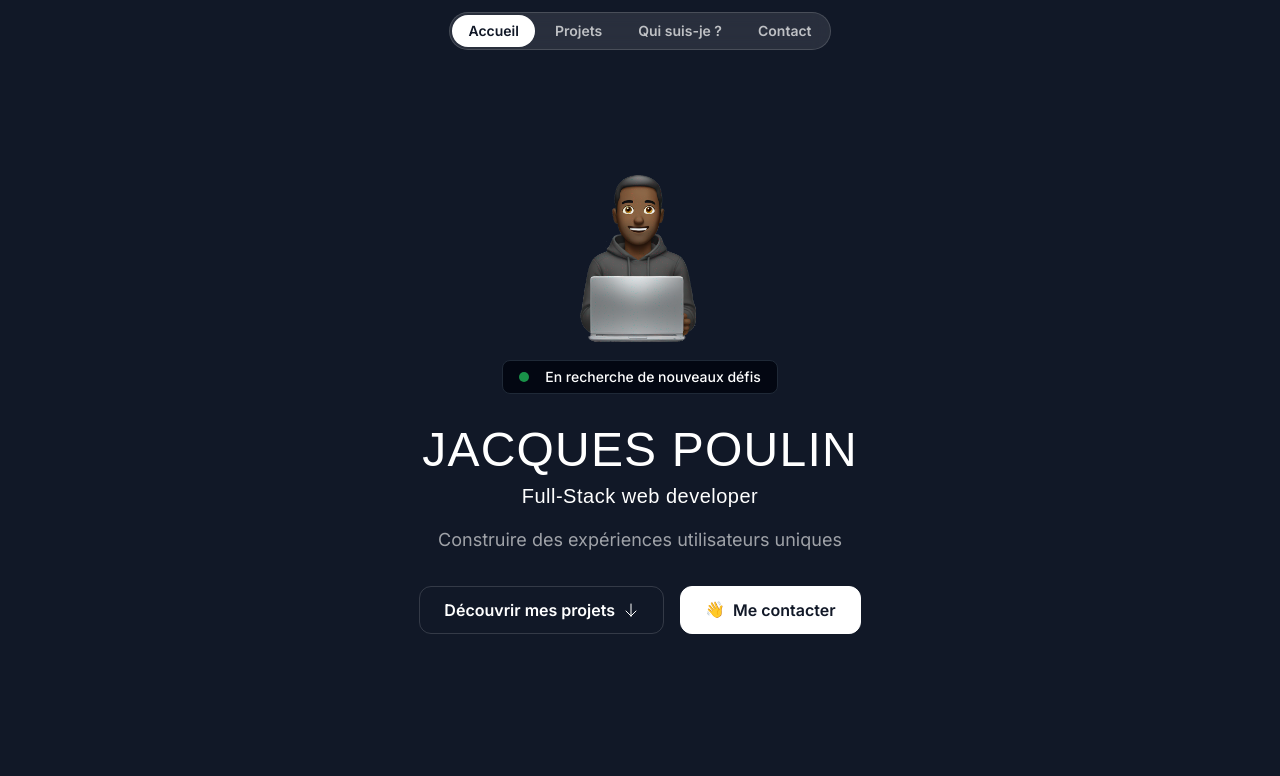
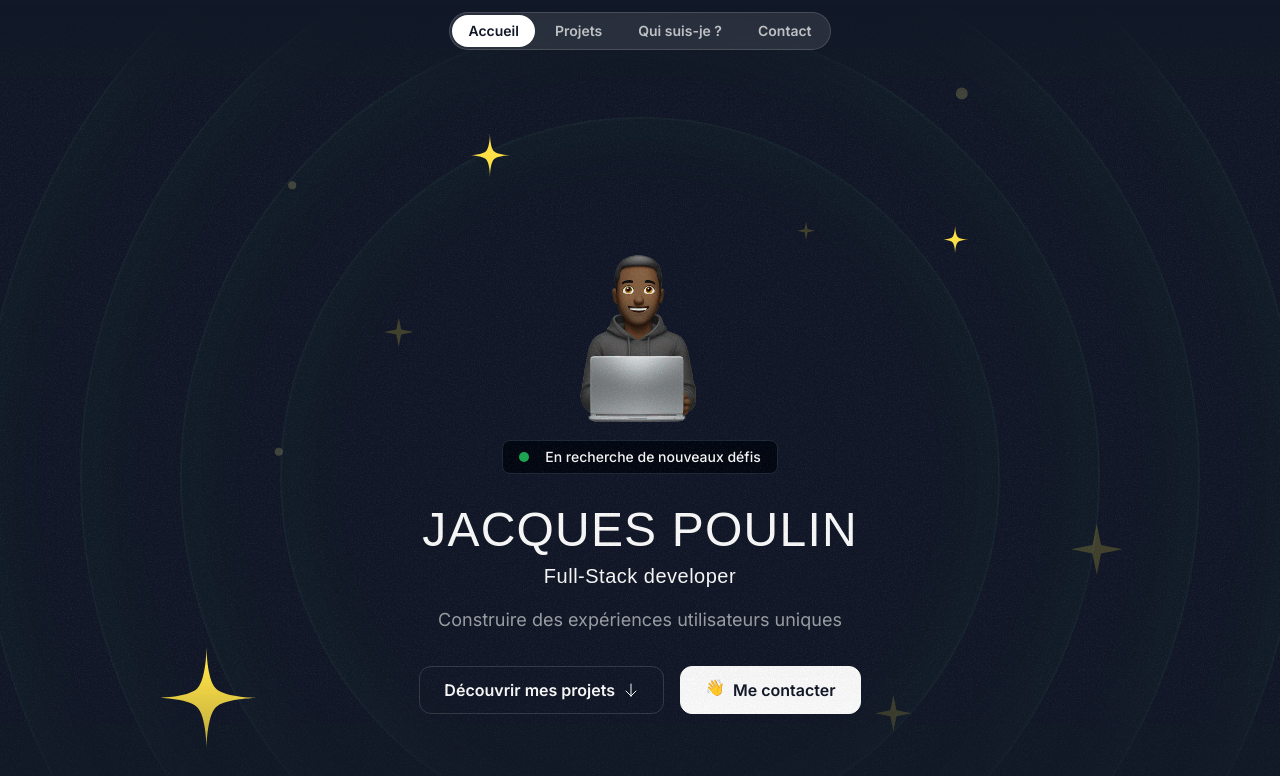
Before and after one commit to JacquesPoulin/portfolio_jp, a Next.js app: page / in a window 1280 px wide. Shown: the top 776 px of the page. Built offline with nearby package versions, Linux system fonts and the light colour scheme; a web font is replaced by a local one.

Commit message:
Mise en place du projet + Hero section

```diff
--- a/src/app/globals.css
+++ b/src/app/globals.css
@@ -6,4 +6,8 @@
 	.nav-item {
 		@apply px-4 py-1.5 rounded-full text-white/70 text-sm font-semibold hover:bg-white/10 hover:text-white transition duration-300;
 	}
+
+	.hero-ring {
+		@apply absolute inset-0 border-2 top-1/2 left-1/2 -translate-x-1/2 -translate-y-1/2 rounded-full border-emerald-300/5 shadow-[0_0_80px_inset] shadow-emerald-300/5
+	}
 }
--- /dev/null
+++ b/src/components/HeroOrbit.tsx
@@ -0,0 +1,30 @@
+import React, { PropsWithChildren } from 'react';
+
+// ! Composant qui gère les orbites des étoiles & scintillements
+const HeroOrbit = ({
+	children,
+	size,
+	rotation,
+}: PropsWithChildren<{ size: number; rotation: number }>) => {
+	return (
+		<div className='absolute left-1/2 top-1/2 -translate-x-1/2 -translate-y-1/2 '>
+			<div
+				className='flex items-start justify-start'
+				style={{
+					transform: `rotate(${rotation}deg)`,
+					height: `${size}px`,
+					width: `${size}px`,
+				}}>
+				<div
+					className='inline-flex'
+					style={{
+						transform: `rotate(${rotation * -1}deg)`,
+					}}>
+					{children}
+				</div>
+			</div>
+		</div>
+	);
+};
+
+export default HeroOrbit;
--- a/src/sections/Header.tsx
+++ b/src/sections/Header.tsx
@@ -2,7 +2,7 @@
 
 export const Header = () => {
 	return (
-		<header className='flex justify-center items-center fixed top-3 w-full'>
+		<header className='flex justify-center items-center fixed top-3 w-full z-10'>
 			<nav className='flex gap-1 p-0.5 border border-white/15 rounded-full bg-white/10 backdrop-blur'>
 				{navlinks.map(({ id, path, title }) => (
 					<a
--- a/src/sections/Hero.tsx
+++ b/src/sections/Hero.tsx
@@ -1,29 +1,87 @@
 import memojiImage from '@/assets/images/guy-using-laptop.png';
 import ArrowDown from '@/assets/icons/arrow-down.svg';
 import Image from 'next/image';
+import grainImage from '@/assets/images/grain.jpg';
+import StarIcon from '@/assets/icons/star.svg';
+import SparkleIcon from '@/assets/icons/sparkle.svg';
+import HeroOrbit from '@/components/HeroOrbit';
 
+// ! Composant de ma page Intro du site
 export const HeroSection = () => {
 	return (
-		<main className='py-32 md:py-40'>
+		<main className='py-32 md:py-48 lg:py-60 relative z-0 overflow-x-clip'>
+			{/* Div "masque" avec effet transparent en haut et en bas*/}
+			<div className='absolute inset-0 [mask-image:linear-gradient(to_bottom,transparent,black_10%,black_70%,transparent)]'>
+				<div
+					className='absolute inset-0 -z-30 opacity-5'
+					style={{ backgroundImage: `url(${grainImage.src})` }}></div>
+
+				{/* Cercles */}
+				<div className='size-[620px] md:size-[720px] hero-ring'></div>
+				<div className='size-[820px] md:size-[920px] hero-ring'></div>
+				<div className='size-[1020px] md:size-[1120px] hero-ring'></div>
+				<div className='size-[1220px] md:size-[1320px] hero-ring'></div>
+
+				{/* Positionnement des étoiles */}
+				<HeroOrbit size={800} rotation={-72}>
+					<StarIcon className='size-28 text-yellow-300' />
+				</HeroOrbit>
+				<HeroOrbit size={550} rotation={20}>
+					<StarIcon className='size-12 text-yellow-300' />
+				</HeroOrbit>
+				<HeroOrbit size={590} rotation={98}>
+					<StarIcon className='size-8 text-yellow-300' />
+				</HeroOrbit>
+
+				{/* Positionnement des scintillements */}
+				<HeroOrbit size={430} rotation={-14}>
+					<SparkleIcon className='size-8 text-yellow-300/20' />
+				</HeroOrbit>
+				<HeroOrbit size={440} rotation={79}>
+					<SparkleIcon className='size-5 text-yellow-300/20' />
+				</HeroOrbit>
+				<HeroOrbit size={530} rotation={178}>
+					<SparkleIcon className='size-10 text-yellow-300/20' />
+				</HeroOrbit>
+				<HeroOrbit size={710} rotation={144}>
+					<SparkleIcon className='size-14 text-yellow-300/20' />
+				</HeroOrbit>
+
+				{/* Positionnement des cercles de lumière */}
+				<HeroOrbit size={720} rotation={85}>
+					<div className='size-3 rounded-full bg-yellow-200/20'></div>
+				</HeroOrbit>
+				<HeroOrbit size={520} rotation={-41}>
+					<div className='size-2 rounded-full bg-yellow-200/20'></div>
+				</HeroOrbit>
+				<HeroOrbit size={650} rotation={-5}>
+					<div className='size-2 rounded-full bg-yellow-200/20'></div>
+				</HeroOrbit>
+			</div>
+
 			<section className='container'>
 				<div className='flex flex-col items-center'>
+					{/* Avatar */}
 					<Image
 						src={memojiImage}
 						className='size-[150px] md:size-[200px]'
 						alt='avatar personne derrière un ordinateur portable'
 					/>
+
 					<div className='bg-gray-950 border border-gray-800 px-4 py-1.5 inline-flex items-center gap-4 rounded-lg'>
 						<div className='bg-green-500 size-2.5 rounded-full animate-pulse'></div>
+
 						<div className='text-sm font-medium'>
 							<p>En recherche de nouveaux défis</p>
 						</div>
 					</div>
+
 					<div className='max-w-lg mx-auto'>
 						<h1 className='font-serif text-3xl md:text-5xl text-center mt-8 tracking-wide'>
 							JACQUES POULIN
 						</h1>
 						<h3 className='font-serif text-base md:text-xl text-center mt-2 tracking-wide'>
-							Full-Stack web developer
+							Full-Stack developer
 						</h3>
 						<p className='mt-4 text-center text-white/60 md:text-lg'>
 							Construire des expériences utilisateurs uniques
```
